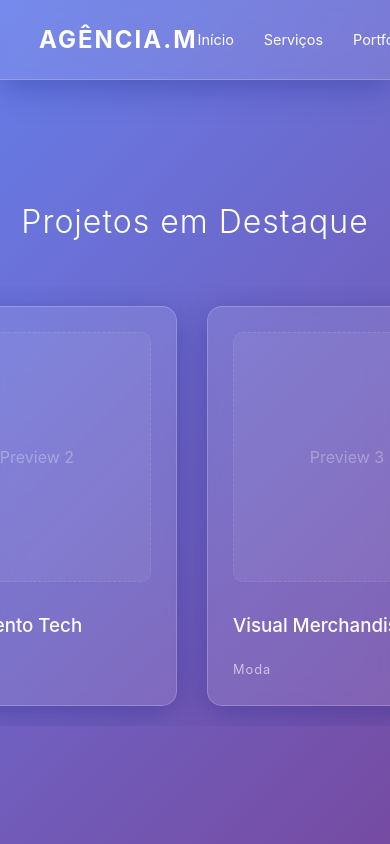
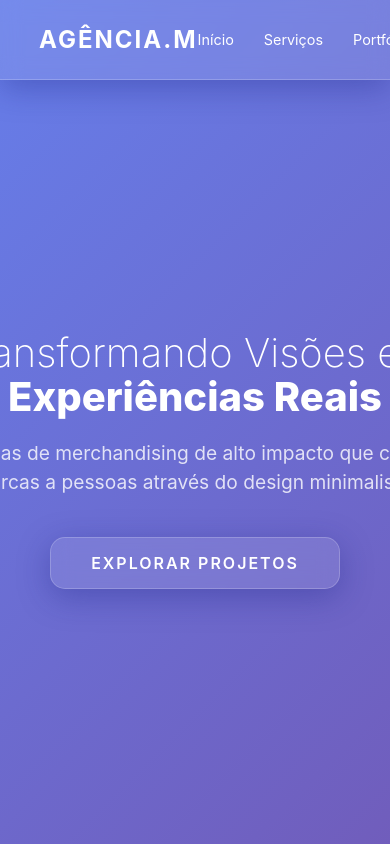
Before and after one commit to PatricAugusto/Free-Template-Merchan-v1, a React (Vite) app: page / in a window 390 px wide. Shown: the top 844 px of the page. Built offline with nearby package versions, Linux system fonts and the light colour scheme.

Commit message:
feat: add hero section with glassmorphism spheres and responsive typography

```diff
--- a/src/App.jsx
+++ b/src/App.jsx
@@ -1,5 +1,6 @@
 import { GlobalStyle } from './styles/GlobalStyles';
 import Header from './components/Header';
+import Hero from './components/Hero';
 import Portfolio from './components/Portfolio';
 import styled from 'styled-components';
 
@@ -13,8 +14,8 @@ function App() {
     <AppContainer>
       <GlobalStyle />
       <Header />
+      <Hero />
       <Portfolio />
-      {/* Outras seções virão aqui */}
     </AppContainer>
   );
 }
--- /dev/null
+++ b/src/components/Hero.jsx
@@ -0,0 +1,91 @@
+import styled, { keyframes } from 'styled-components';
+import { glassTheme } from '../styles/theme';
+
+const float = keyframes`
+  0% { transform: translateY(0px); }
+  50% { transform: translateY(-20px); }
+  100% { transform: translateY(0px); }
+`;
+
+const HeroSection = styled.section`
+  height: 90vh;
+  display: flex;
+  flex-direction: column;
+  justify-content: center;
+  align-items: center;
+  text-align: center;
+  padding: 0 10%;
+  position: relative;
+  overflow: hidden;
+`;
+
+const Title = styled.h1`
+  font-size: clamp(2.5rem, 8vw, 5rem);
+  font-weight: 200;
+  line-height: 1.1;
+  margin-bottom: 20px;
+  z-index: 2;
+
+  strong {
+    font-weight: 800;
+    display: block;
+  }
+`;
+
+const Subtitle = styled.p`
+  font-size: 1.2rem;
+  opacity: 0.8;
+  max-width: 600px;
+  margin-bottom: 40px;
+  z-index: 2;
+`;
+
+const CTAButton = styled.button`
+  ${glassTheme.glass}
+  padding: 15px 40px;
+  color: white;
+  text-transform: uppercase;
+  letter-spacing: 2px;
+  font-weight: 600;
+  cursor: pointer;
+  transition: all 0.3s ease;
+  z-index: 2;
+
+  &:hover {
+    background: rgba(255, 255, 255, 0.2);
+    transform: scale(1.05);
+    box-shadow: 0 0 20px rgba(255, 255, 255, 0.2);
+  }
+`;
+
+const GlassSphere = styled.div`
+  ${glassTheme.glass}
+  position: absolute;
+  width: ${props => props.size || '200px'};
+  height: ${props => props.size || '200px'};
+  border-radius: 50%;
+  top: ${props => props.top};
+  left: ${props => props.left};
+  z-index: 1;
+  animation: ${float} 6s ease-in-out infinite;
+  animation-delay: ${props => props.delay || '0s'};
+`;
+
+const Hero = () => {
+  return (
+    <HeroSection>
+      <GlassSphere size="300px" top="-50px" left="10%" delay="0s" />
+      <GlassSphere size="150px" top="60%" left="80%" delay="2s" />
+
+      <Title>
+        Transformando Visões em <strong>Experiências Reais</strong>
+      </Title>
+      <Subtitle>
+        Estratégias de merchandising de alto impacto que conectam marcas a pessoas através do design minimalista.
+      </Subtitle>
+      <CTAButton>Explorar Projetos</CTAButton>
+    </HeroSection>
+  );
+};
+
+export default Hero;
```
